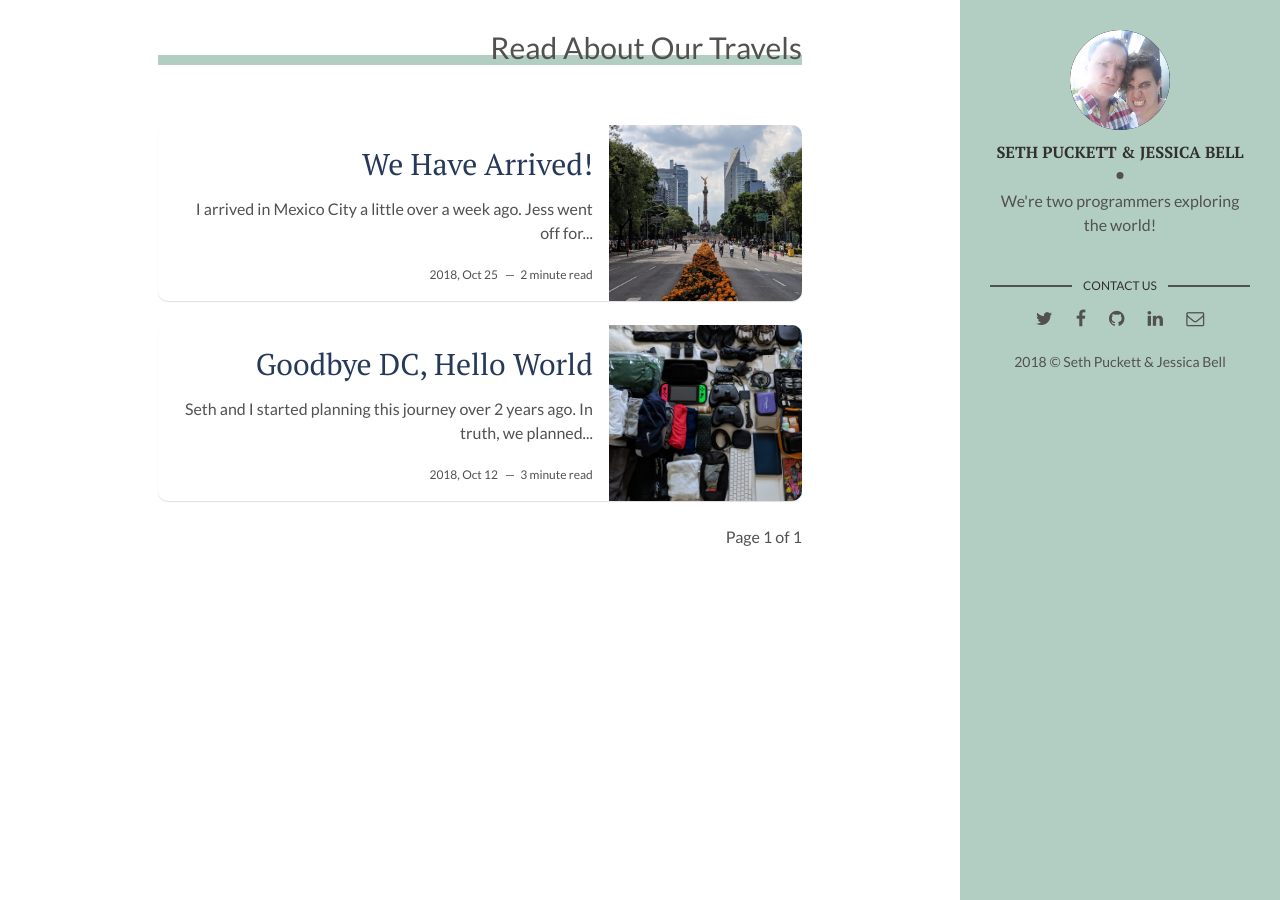
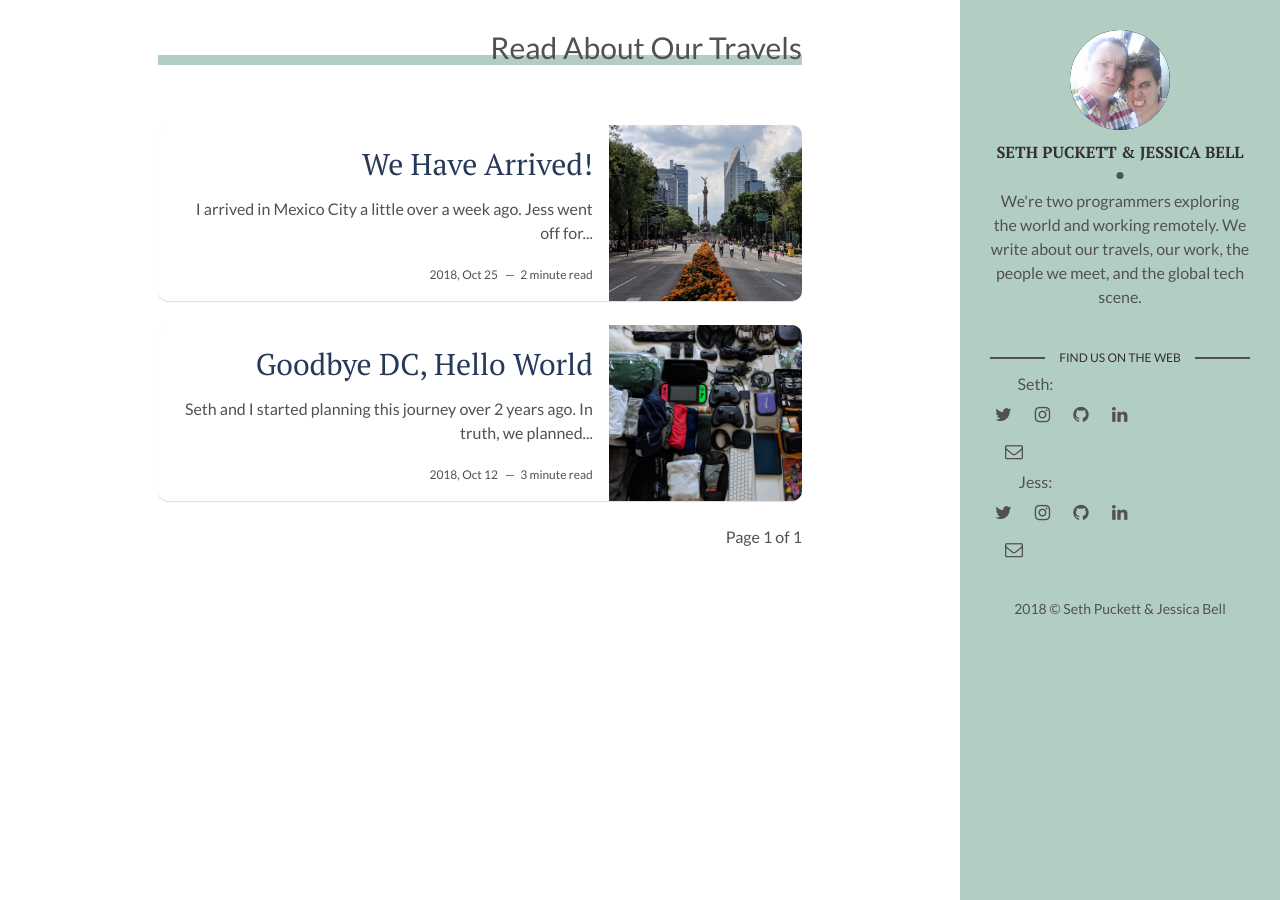
Before and after one commit to sirjessthebrave/sethandjess, a Jekyll site: the page built from index.html, in a window 1280 px wide. Built offline with Jekyll 4.4.1, drawn with Linux system fonts in a browser that asks for light colours; the list of posts is cut into pages by our own code.

Commit message:
update links, fix styles

```diff
--- a/_config.yml
+++ b/_config.yml
@@ -9,12 +9,17 @@ site-twitter: #if your site has a twitter account, enter it here
 # Author Settings
 author: Seth Puckett & Jessica Bell # add your name
 author-img: seth-and-jess.png # add your photo
-about-author: We're two programmers exploring the world! # add description
-social-twitter: # add your Twitter handle
-social-facebook: # add your Facebook handle
-social-github: # add your Github handle
-social-linkedin: # add your Linkedin handle
-social-email: # add your Email address
+about-author: We're two programmers exploring the world and working remotely. We write about our travels, our work, the people we meet, and the global tech scene.
+social-twitter-seth: sethpuckett
+social-instagram-seth: sethpuckett
+social-github-seth: sethpuckett
+social-linkedin-seth: sethpuckett
+social-email-seth: puckett.seth@gmail.com
+social-twitter-jess: sirjessthebrave
+social-instagram-jess: sirjessthebrave
+social-github-jess: sirjessthebrave
+social-linkedin-jess: jessbell317
+social-email-jess: jess.bell317@gmail.com
 
 # Tracker
 analytics: # Google Analytics
--- a/_layouts/main.html
+++ b/_layouts/main.html
@@ -18,33 +18,22 @@ layout: default
   </header>
   <footer>
     <section class="contact">
-      <h3 class="contact-title">Contact Us</h3>
+      <h3 class="contact-title">Find Us On The Web</h3>
+      <div class="contact-name">Seth:</div>
       <ul>
-        {% if site.social-twitter %}
-          <li><a href="https://twitter.com/{{ site.social-twitter }}" target="_blank"><i class="fa fa-twitter" aria-hidden="true"></i></a></li>
-        {% else %}
-          <li><a href="https://twitter.com/artemsheludko_" target="_blank"><i class="fa fa-twitter" aria-hidden="true"></i></a></li>
-        {% endif %}
-        {% if site.social-facebook %}
-          <li><a href="https://facebook.com/{{ site.social-facebook }}" target="_blank"><i class="fa fa-facebook" aria-hidden="true"></i></a></li>
-        {% else %}
-          <li><a href="https://facebook.com/" target="_blank"><i class="fa fa-facebook" aria-hidden="true"></i></a></li>
-        {% endif %}
-        {% if site.social-github %}
-          <li class="github"><a href="http://github.com/{{site.social-github}}" target="_blank"><i class="fa fa-github"></i></a></li>
-        {% else %}
-          <li class="github"><a href="http://github.com/" target="_blank"><i class="fa fa-github" aria-hidden="true"></i></a></li>
-        {% endif %}
-        {% if site.social-linkedin %}
-          <li class="linkedin"><a href="https://in.linkedin.com/in/{{site.social-linkedin}}" target="_blank"><i class="fa fa-linkedin"></i></a></li>
-        {% else %}
-          <li class="linkedin"><a href="https://in.linkedin.com/" target="_blank"><i class="fa fa-linkedin" aria-hidden="true"></i></a></li>
-        {% endif %}
-        {% if site.social-email %}
-          <li class="email"><a href="mailto:{{site.social-email}}"><i class="fa fa-envelope-o"></i></a></li>
-        {% else %}
-          <li class="email"><a href="mailto:example.david@blog.com"><i class="fa fa-envelope-o" aria-hidden="true"></i></a></li>
-        {% endif %}
+        <li><a href="https://twitter.com/{{ site.social-twitter-seth }}" target="_blank"><i class="fa fa-twitter" aria-hidden="true"></i></a></li>
+        <li><a href="https://www.instagram.com/{{ site.social-instagram-seth }}" target="_blank"><i class="fa fa-instagram" aria-hidden="true"></i></a></li>
+        <li class="github"><a href="http://github.com/{{site.social-github-seth }}" target="_blank"><i class="fa fa-github"></i></a></li>
+        <li class="linkedin"><a href="https://in.linkedin.com/in/{{site.social-linkedin-seth }}" target="_blank"><i class="fa fa-linkedin"></i></a></li>
+        <li class="email"><a href="mailto:{{site.social-email-seth }}"><i class="fa fa-envelope-o"></i></a></li>
+      </ul>
+      <div class="contact-name">Jess:</div>
+      <ul>
+        <li><a href="https://twitter.com/{{ site.social-twitter-jess }}" target="_blank"><i class="fa fa-twitter" aria-hidden="true"></i></a></li>
+        <li><a href="https://www.instagram.com/{{ site.social-instagram-jess }}" target="_blank"><i class="fa fa-instagram" aria-hidden="true"></i></a></li>
+        <li class="github"><a href="http://github.com/{{site.social-github-jess }}" target="_blank"><i class="fa fa-github"></i></a></li>
+        <li class="linkedin"><a href="https://in.linkedin.com/in/{{site.social-linkedin-jess }}" target="_blank"><i class="fa fa-linkedin"></i></a></li>
+        <li class="email"><a href="mailto:{{site.social-email-jess }}"><i class="fa fa-envelope-o"></i></a></li>
       </ul>
     </section>
     <div class="copyright">
--- a/assets/css/main.css
+++ b/assets/css/main.css
@@ -1026,8 +1026,8 @@ nav.pagination {
   content: "";
   display: block;
   height: 2px;
-  width: -webkit-calc(50% - 48px);
-  width: calc(50% - 48px);
+  width: -webkit-calc(50% - 75px);
+  width: calc(50% - 75px);
   -webkit-transform: translateY(-50%);
       -ms-transform: translateY(-50%);
           transform: translateY(-50%);
@@ -1041,8 +1041,8 @@ nav.pagination {
   content: "";
   display: block;
   height: 2px;
-  width: -webkit-calc(50% - 48px);
-  width: calc(50% - 48px);
+  width: -webkit-calc(50% - 75px);
+  width: calc(50% - 75px);
   -webkit-transform: translateY(-50%);
       -ms-transform: translateY(-50%);
           transform: translateY(-50%);
@@ -1052,11 +1052,19 @@ nav.pagination {
   background-color: #515151;
 }
 
+.contact .contact-name {
+  display: inline-block;
+  width: 35%;
+  text-align: center;
+}
+
 .contact ul {
+  display: inline-block;
+  width: 64%;
   margin: 0;
   padding: 0;
   list-style: none;
-  text-align: center;
+  text-align: left;
 }
 
 .contact ul li {
@@ -1093,6 +1101,7 @@ footer .copyright {
   font-size: 14px;
   text-align: center;
   margin: 0;
+  margin-top: 30px;
 }
 
 .post {
```
Also changed, not shown: assets/css/scss/parts/_home-page.scss (+11 -3 lines).
